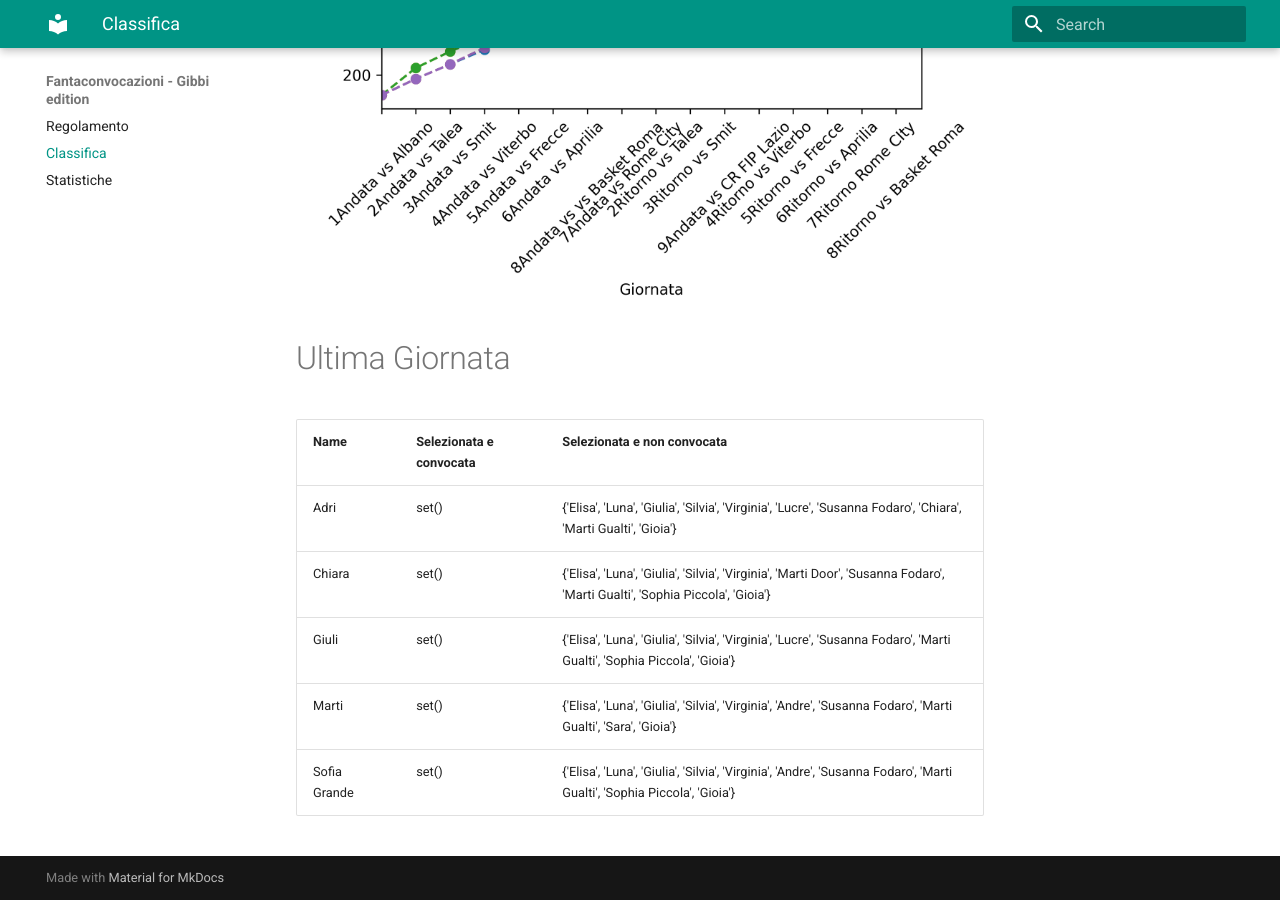
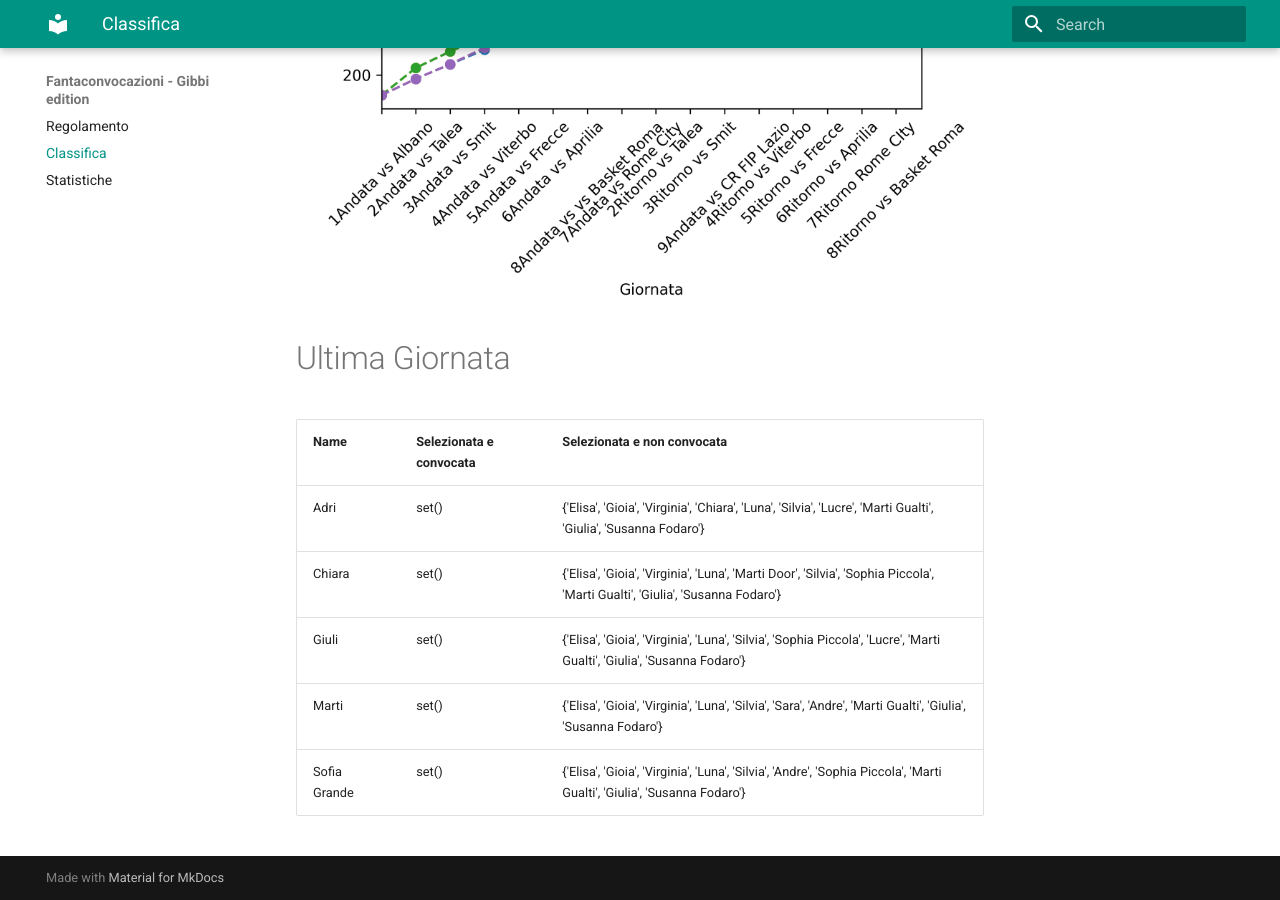
Before and after one commit to martinig94/fantagibbi, an MkDocs documentation site: the page built from docs/Classifica.md, in a window 1280 px wide and 900 px high, scrolled down 810 px. Built offline with MkDocs 1.6.1 and Material for MkDocs 9.7.7, drawn with Linux system fonts in a browser that asks for light colours.

Commit message:
Auto-update from main.py

```diff
--- a/docs/Classifica.md
+++ b/docs/Classifica.md
@@ -18,9 +18,9 @@
 <!-- START_TABLE CORRECT -->
 | Name         | Selezionata e convocata   | Selezionata e non convocata                                                                                                  |
 |:-------------|:--------------------------|:-----------------------------------------------------------------------------------------------------------------------------|
-| Adri         | set()                     | {'Elisa', 'Luna', 'Giulia', 'Silvia', 'Virginia', 'Lucre', 'Susanna Fodaro', 'Chiara', 'Marti Gualti', 'Gioia'}              |
-| Chiara       | set()                     | {'Elisa', 'Luna', 'Giulia', 'Silvia', 'Virginia', 'Marti Door', 'Susanna Fodaro', 'Marti Gualti', 'Sophia Piccola', 'Gioia'} |
-| Giuli        | set()                     | {'Elisa', 'Luna', 'Giulia', 'Silvia', 'Virginia', 'Lucre', 'Susanna Fodaro', 'Marti Gualti', 'Sophia Piccola', 'Gioia'}      |
-| Marti        | set()                     | {'Elisa', 'Luna', 'Giulia', 'Silvia', 'Virginia', 'Andre', 'Susanna Fodaro', 'Marti Gualti', 'Sara', 'Gioia'}                |
-| Sofia Grande | set()                     | {'Elisa', 'Luna', 'Giulia', 'Silvia', 'Virginia', 'Andre', 'Susanna Fodaro', 'Marti Gualti', 'Sophia Piccola', 'Gioia'}      |
+| Adri         | set()                     | {'Elisa', 'Gioia', 'Virginia', 'Chiara', 'Luna', 'Silvia', 'Lucre', 'Marti Gualti', 'Giulia', 'Susanna Fodaro'}              |
+| Chiara       | set()                     | {'Elisa', 'Gioia', 'Virginia', 'Luna', 'Marti Door', 'Silvia', 'Sophia Piccola', 'Marti Gualti', 'Giulia', 'Susanna Fodaro'} |
+| Giuli        | set()                     | {'Elisa', 'Gioia', 'Virginia', 'Luna', 'Silvia', 'Sophia Piccola', 'Lucre', 'Marti Gualti', 'Giulia', 'Susanna Fodaro'}      |
+| Marti        | set()                     | {'Elisa', 'Gioia', 'Virginia', 'Luna', 'Silvia', 'Sara', 'Andre', 'Marti Gualti', 'Giulia', 'Susanna Fodaro'}                |
+| Sofia Grande | set()                     | {'Elisa', 'Gioia', 'Virginia', 'Luna', 'Silvia', 'Andre', 'Sophia Piccola', 'Marti Gualti', 'Giulia', 'Susanna Fodaro'}      |
 <!-- END_TABLE CORRECT -->
```
